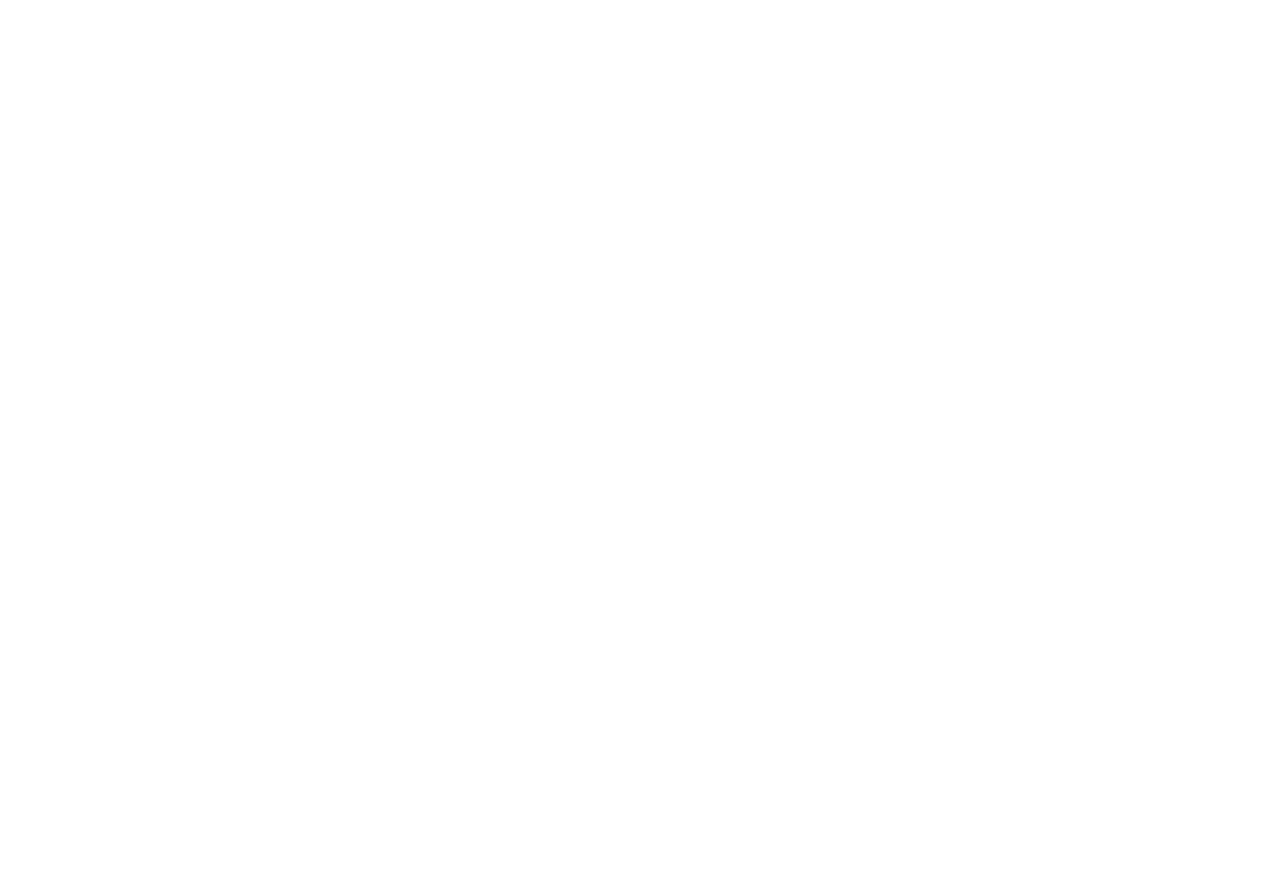
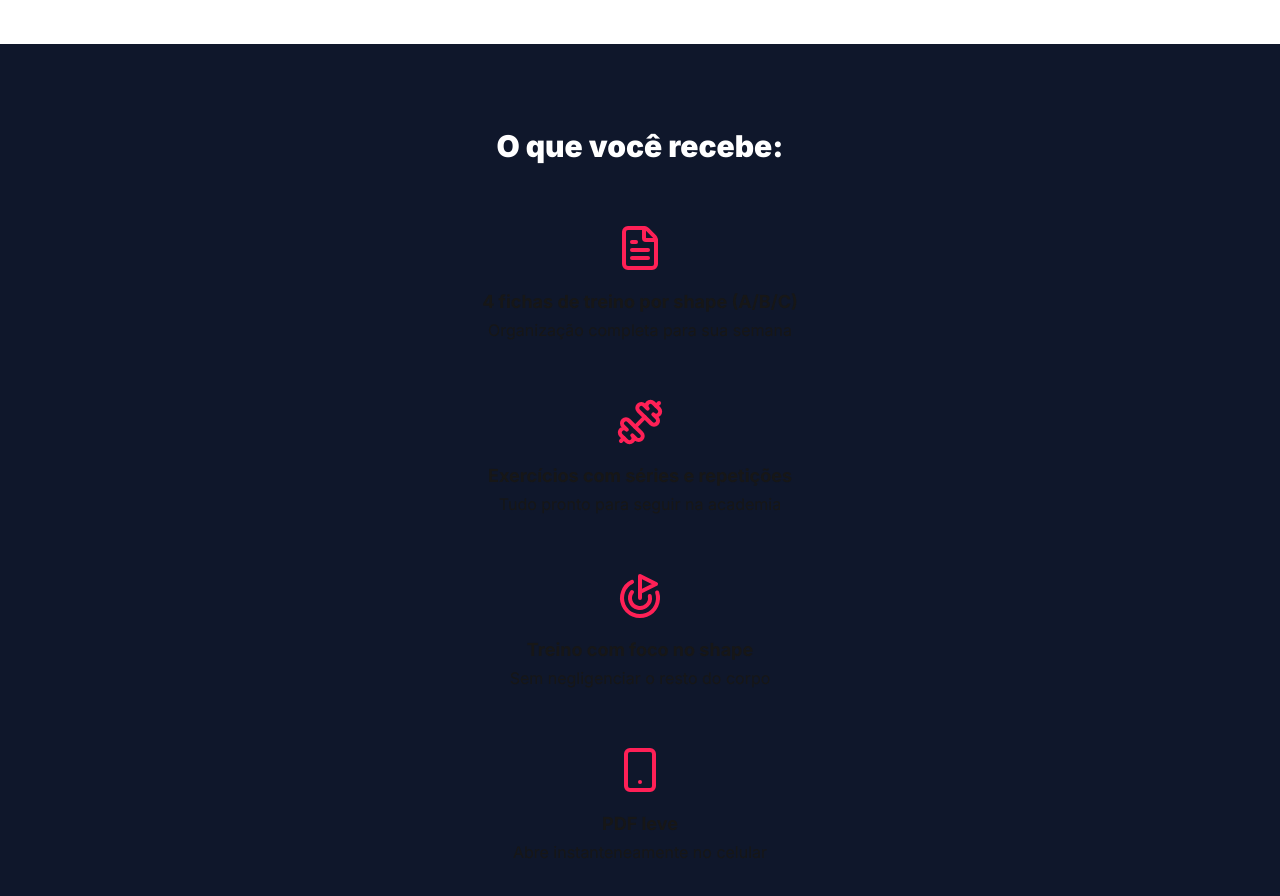
Before and after one commit to ag-martins-dev/infoproduto, a Next.js app: page / in a window 1280 px wide. Shown: the part 840-1736 px from the top of the page. Before the commit the page ends 844 px from the top, so only its background shows below. Built offline with nearby package versions, Linux system fonts and the light colour scheme.

Commit message:
feat: add what you get section

```diff
--- a/app/page.tsx
+++ b/app/page.tsx
@@ -1,3 +1,4 @@
+import { Dumbbell, FileText, Goal, Smartphone } from "lucide-react";
 import Image from "next/image";
 
 export default function HomePage() {
@@ -12,7 +13,7 @@
 
       <main>
         {/* Hero/Apresentação */}
-        <section className="flex flex-col items-center justify-center gap-6 bg-slate-100 px-5 py-20">
+        <section className="flex flex-col items-center justify-center gap-8 bg-slate-100 px-5 py-20">
           <h1 className="text-center text-4xl leading-11 font-black text-slate-900">
             Você treina... mas não chega no{" "}
             <span className="text-rose-500">corpo que quer?</span>
@@ -29,7 +30,7 @@
         </section>
 
         {/* Visual Proof/Prova visual */}
-        <section className="flex flex-col items-center justify-center bg-white px-5 py-20 md:gap-6">
+        <section className="flex flex-col items-center justify-center bg-white px-5 py-20 md:gap-12">
           <h2 className="text-center text-3xl leading-11 font-black text-slate-900">
             O corpo muda quando o treino tem direção.
           </h2>
@@ -46,6 +47,60 @@
             />
           </div>
         </section>
+
+        {/* What you get/O que você recebe */}
+        <section className="flex flex-col items-center justify-center gap-14 bg-slate-900 px-5 py-20">
+          <h2 className="text-center text-3xl leading-11 font-black text-white">
+            O que você recebe:
+          </h2>
+
+          {/* Benefits/Benefícios */}
+          <div className="space-y-14">
+            <div className="flex w-full flex-col items-center justify-center gap-4">
+              <FileText className="size-12 text-rose-500" />
+
+              <div className="flex w-full flex-col items-center justify-center gap-0.5">
+                <b className="text-center text-lg">
+                  4 fichas de treino por shape (A/B/C)
+                </b>
+                <p className="text-center">
+                  Organização completa para sua semana
+                </p>
+              </div>
+            </div>
+
+            <div className="flex w-full flex-col items-center justify-center gap-4">
+              <Dumbbell className="size-12 text-rose-500" />
+
+              <div className="flex w-full flex-col items-center justify-center gap-0.5">
+                <b className="text-center text-lg">
+                  Exercícios com séries e repetições
+                </b>
+                <p className="text-center">
+                  Tudo pronto para seguir na academia
+                </p>
+              </div>
+            </div>
+
+            <div className="flex w-full flex-col items-center justify-center gap-4">
+              <Goal className="size-12 text-rose-500" />
+
+              <div className="flex w-full flex-col items-center justify-center gap-0.5">
+                <b className="text-center text-lg">Treino com foco no shape</b>
+                <p className="text-center">Sem negligenciar o resto do corpo</p>
+              </div>
+            </div>
+
+            <div className="flex w-full flex-col items-center justify-center gap-4">
+              <Smartphone className="size-12 text-rose-500" />
+
+              <div className="flex w-full flex-col items-center justify-center gap-0.5">
+                <b className="text-center text-lg">PDF leve</b>
+                <p className="text-center">Abre instanteneamente no celular</p>
+              </div>
+            </div>
+          </div>
+        </section>
       </main>
     </div>
   );
--- a/package.json
+++ b/package.json
@@ -11,6 +11,7 @@
   },
   "dependencies": {
     "husky": "^9.1.7",
+    "lucide-react": "^0.563.0",
     "next": "16.1.6",
     "react": "19.2.3",
     "react-dom": "19.2.3"
```
Also changed, not shown: 1 other file (tests, documents, lock files or other folders).
